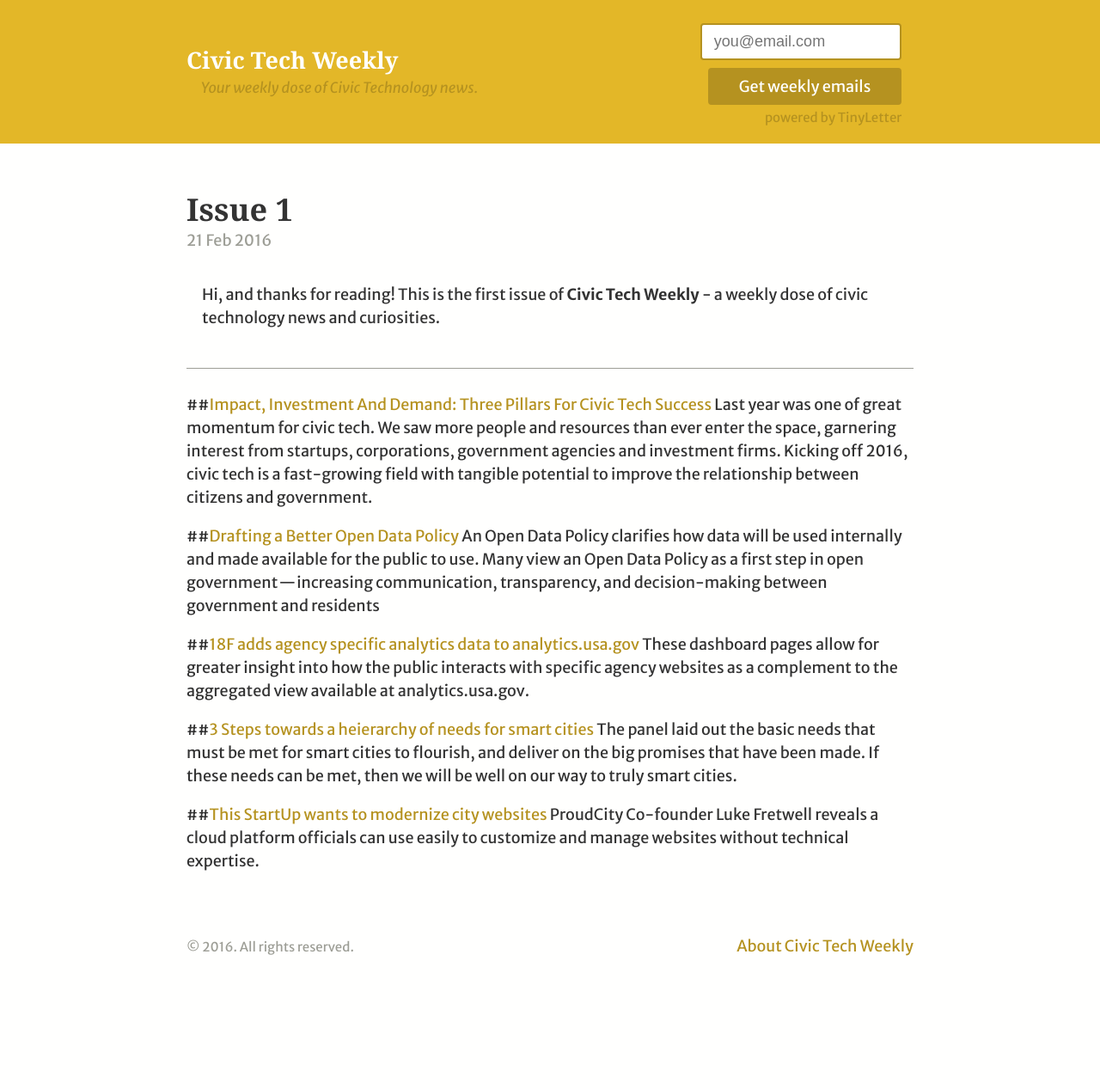
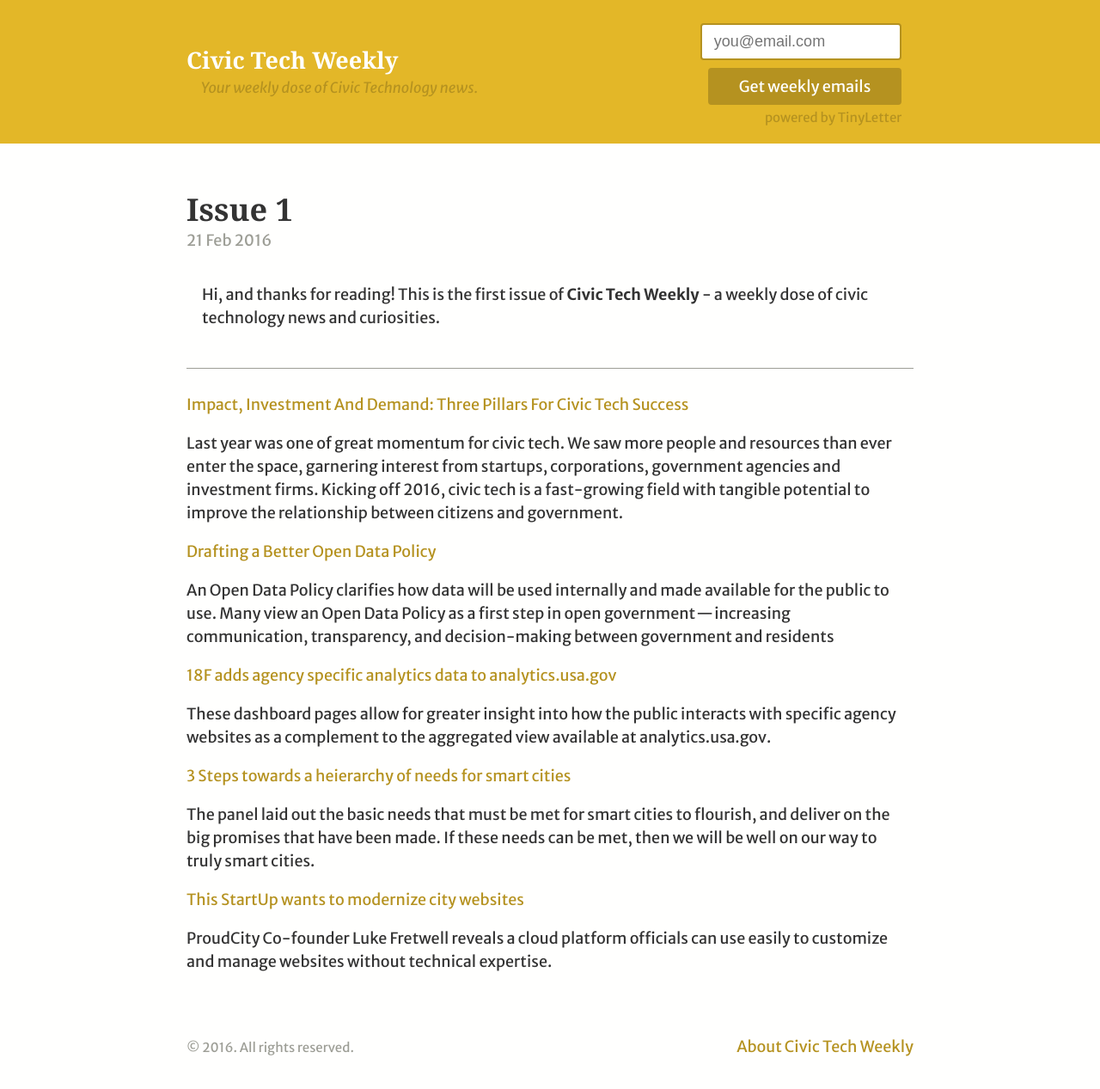
Before and after one commit to isaacchansky/civic_tech_weekly, a Jekyll site: the page built from _posts/2016-02-21-issue-1.md, in a window 1280 px wide. Shown: the whole page at 86% size. Built offline with Jekyll 4.4.1, drawn with Linux system fonts in a browser that asks for light colours; some web fonts are replaced; before the commit the page ends 1150 px from its top, so only the background shows below that.

```diff
--- a/_posts/2016-02-21-issue-1.md
+++ b/_posts/2016-02-21-issue-1.md
@@ -7,18 +7,23 @@ Hi, and thanks for reading! This is the first issue of **Civic Tech Weekly** - a
 
 ---
 
-##[Impact, Investment And Demand: Three Pillars For Civic Tech Success](http://techcrunch.com/2016/02/07/impact-investment-and-demand-three-pillars-for-civic-tech-success/)
- Last year was one of great momentum for civic tech. We saw more people and resources than ever enter the space, garnering interest from startups, corporations, government agencies and investment firms. Kicking off 2016, civic tech is a fast-growing field with tangible potential to improve the relationship between citizens and government.
+[Impact, Investment And Demand: Three Pillars For Civic Tech Success](http://techcrunch.com/2016/02/07/impact-investment-and-demand-three-pillars-for-civic-tech-success/)
 
-##[Drafting a Better Open Data Policy](https://medium.com/@aschrock/drafting-a-better-open-data-policy-191385f79e46#.lkyq84spl)
- An Open Data Policy clarifies how data will be used internally and made available for the public to use. Many view an Open Data Policy as a first step in open government — increasing communication, transparency, and decision-making between government and residents
+Last year was one of great momentum for civic tech. We saw more people and resources than ever enter the space, garnering interest from startups, corporations, government agencies and investment firms. Kicking off 2016, civic tech is a fast-growing field with tangible potential to improve the relationship between citizens and government.
 
-##[18F adds agency specific analytics data to analytics.usa.gov](https://18f.gsa.gov/2016/02/18/analytics.usa.gov-agency-specific-dashboards/)
+[Drafting a Better Open Data Policy](https://medium.com/@aschrock/drafting-a-better-open-data-policy-191385f79e46#.lkyq84spl)
+
+An Open Data Policy clarifies how data will be used internally and made available for the public to use. Many view an Open Data Policy as a first step in open government — increasing communication, transparency, and decision-making between government and residents
+
+[18F adds agency specific analytics data to analytics.usa.gov](https://18f.gsa.gov/2016/02/18/analytics.usa.gov-agency-specific-dashboards/)
+
 These dashboard pages allow for greater insight into how the public interacts with specific agency websites as a complement to the aggregated view available at analytics.usa.gov.
 
-##[3 Steps towards a heierarchy of needs for smart cities](http://www.computerweekly.com/feature/Three-steps-towards-a-hierarchy-of-needs-for-smart-cities)
+[3 Steps towards a heierarchy of needs for smart cities](http://www.computerweekly.com/feature/Three-steps-towards-a-hierarchy-of-needs-for-smart-cities)
+
 The panel laid out the basic needs that must be met for smart cities to flourish, and deliver on the big promises that have been made. If these needs can be met, then we will be well on our way to truly smart cities.
 
 
-##[This StartUp wants to modernize city websites](http://www.govtech.com/Startup-Looks-to-Modernize-City-Websites.html)
+[This StartUp wants to modernize city websites](http://www.govtech.com/Startup-Looks-to-Modernize-City-Websites.html)
+
 ProudCity Co-founder Luke Fretwell reveals a cloud platform officials can use easily to customize and manage websites without technical expertise.
```
